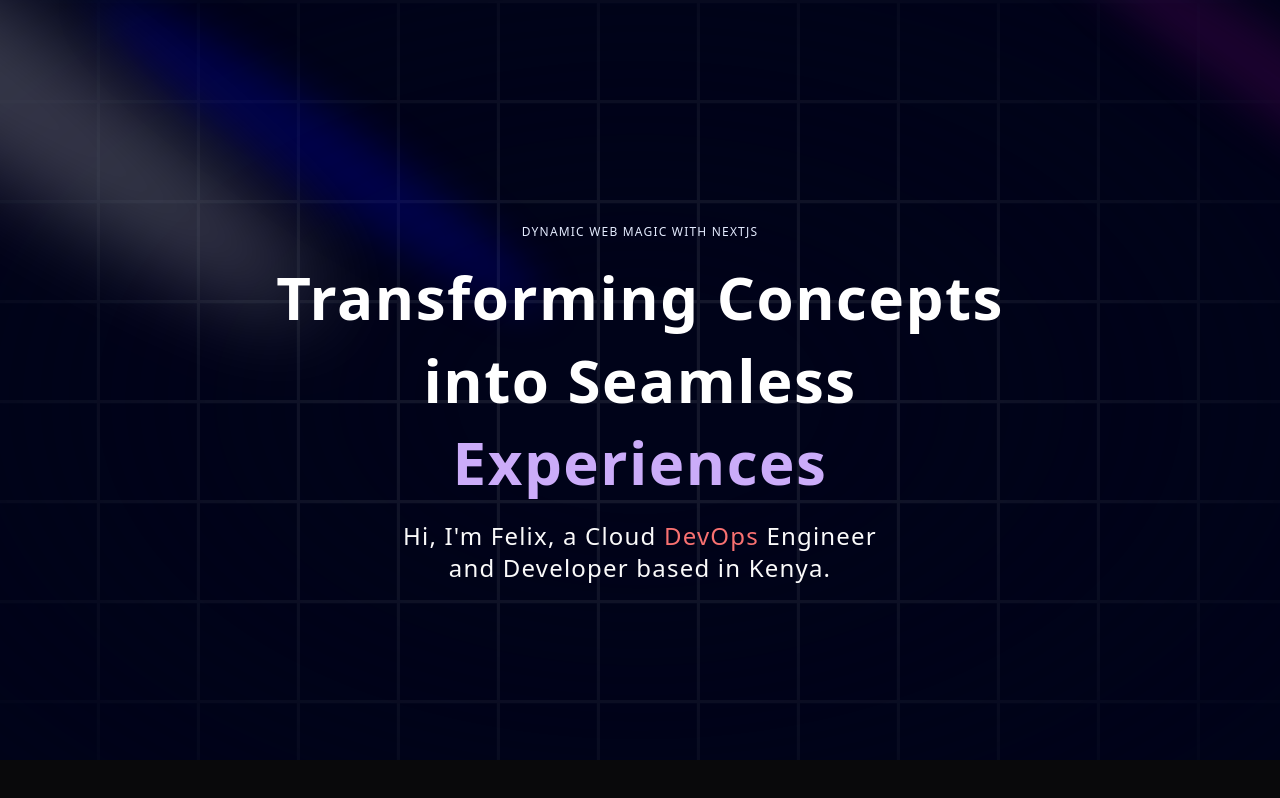
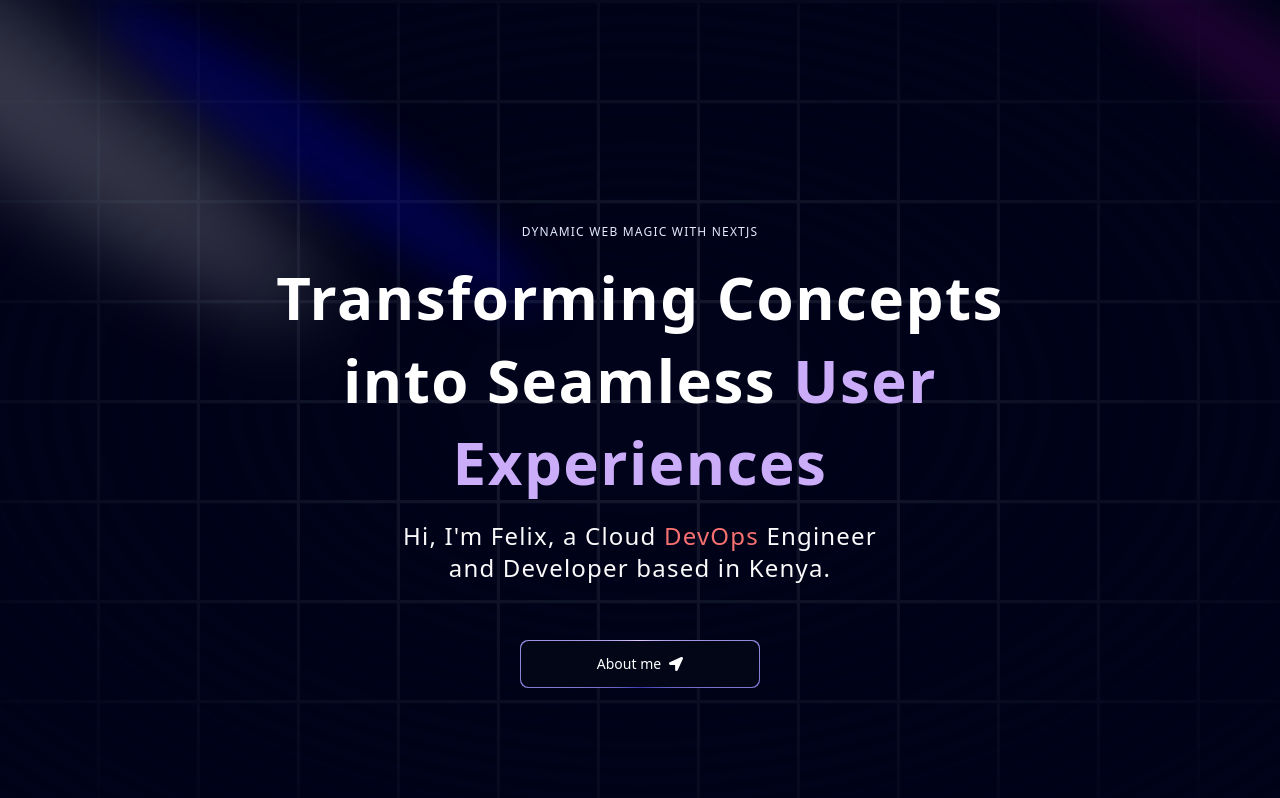
Before and after one commit to FlxBot001/p, a Next.js app: page / in a window 1280 px wide. Shown: the top 798 px of the page. Built offline with nearby package versions, Linux system fonts and the light colour scheme.

Commit message:
Updated Magic Button to About

```diff
--- a/components/Hero.tsx
+++ b/components/Hero.tsx
@@ -1,6 +1,8 @@
 import React from "react";
 import { Spotlight } from "./ui/Spotlight";
-import { TextGenerateEffect } from "./TextGenerateEffect";
+import { TextGenerateEffect } from "./ui/TextGenerateEffect";
+import MagicButton from "./ui/MagicButton";
+import { FaLocationArrow } from "react-icons/fa";
 
 const Hero = () => {
   return (
@@ -29,13 +31,22 @@
             </h2>
             <TextGenerateEffect
                 className="text-center text-[40px] md:text-5xl lg:text-6xl"
-                words="Transforming Concepts into Seamless Experiences"
+                words="Transforming Concepts into Seamless User Experiences"
                 duration={4}
             />
 
             <p className="text-center md:tracking-wider mb-4 text-sm md:text-lg lg:text-2xl">
                 Hi, I&apos;m Felix, a Cloud <span className="text-red-400">DevOps</span> Engineer <br></br> and Developer based in Kenya.
             </p>
+
+            {/* About Button */}
+            <a href="#about">
+                <MagicButton
+                    title="About me"
+                    icon={<FaLocationArrow />}
+                    position="right"
+                />
+            </a>
         </div>
       </div>
     </div>
--- /dev/null
+++ b/components/ui/MagicButton.tsx
@@ -0,0 +1,24 @@
+import React from "react";
+
+const MagicButton = ({
+  title, icon, position, handleClick, otherClasses
+}: {
+  title: string;
+  icon: React.ReactNode;
+  position: string;
+  handleClick?: () => void;
+  otherClasses?: string;
+}) => {
+  return (
+    <button className="relative inline-flex h-12 w-full overflow-hidden rounded-lg p-[1px] focus:outline-none md:w-60 md:mt-10">
+      <span className="absolute inset-[-1000%] animate-[spin_2s_linear_infinite] bg-[conic-gradient(from_90deg_at_50%_50%,#E2CBFF_0%,#393BB2_50%,#E2CBFF_100%)]" />
+      <span className={"inline-flex h-full w-full cursor-pointer items-center justify-center rounded-lg bg-slate-950 px-6 text-sm font-medium text-white backdrop-blur-3xl gap-2 ${otherClasses}"}>
+        {position === 'left' && icon}
+        {title}
+        {position === 'right' && icon}
+      </span>
+    </button>
+  );
+};
+
+export default MagicButton;
```
Also changed, not shown: components/ui/TextGenerateEffect.tsx (renamed from components/TextGenerateEffect.tsx).
